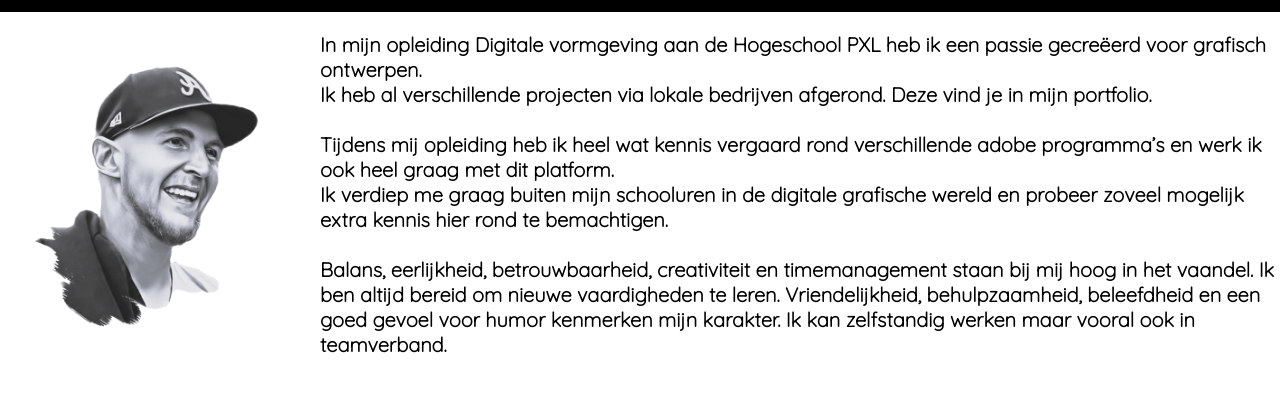
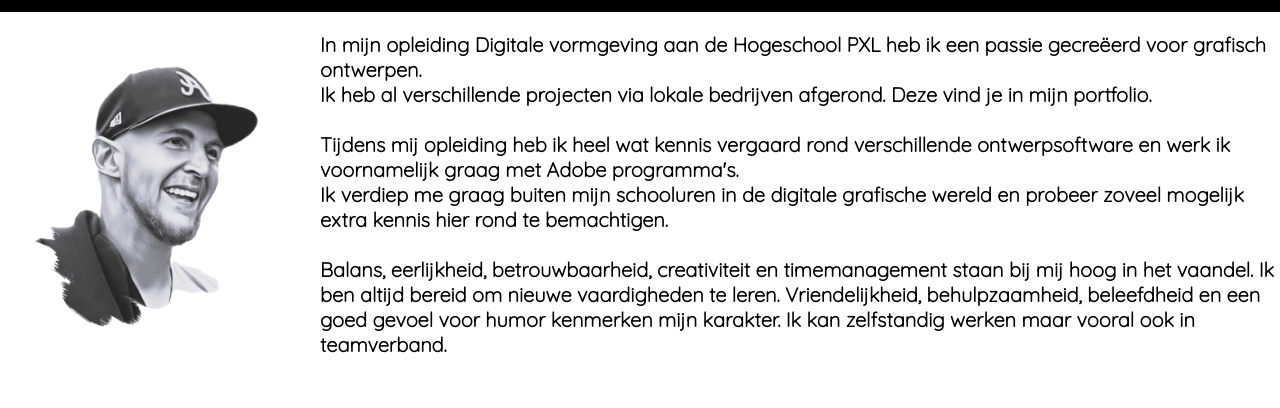
Before and after one commit to WeslyVandeParrePXL/Portfolio-WPL2, a plain HTML site: page index.html in a window 1280 px wide. Shown: the part 159-567 px from the top of the page. Drawn offline with Linux system fonts and the light colour scheme.

Commit message:
commit 15/05

```diff
--- a/index.html
+++ b/index.html
@@ -36,7 +36,7 @@
     <p> In mijn opleiding Digitale vormgeving aan de Hogeschool PXL heb ik een passie gecreëerd voor grafisch ontwerpen.<br>
         Ik heb al verschillende projecten via lokale bedrijven afgerond. Deze vind je in mijn portfolio.<br><br> Tijdens
         mij opleiding heb ik heel wat
-        kennis vergaard rond verschillende adobe programma’s en werk ik ook heel graag met dit platform.<br>
+        kennis vergaard rond verschillende ontwerpsoftware en werk ik voornamelijk graag met Adobe programma's.<br>
         Ik verdiep me graag buiten mijn schooluren in de digitale grafische wereld en probeer zoveel mogelijk extra
         kennis hier rond
         te bemachtigen.<br><br>
--- a/script.js
+++ b/script.js
@@ -9,6 +9,7 @@ function showProject() {
     if (selectedProject) {
         selectedProject.style.display = 'block';
     }
+
 }
 
 showProject();
--- a/style.css
+++ b/style.css
@@ -68,23 +68,27 @@ p {
 .image-gallery {
     display: flex;
     flex-wrap: wrap;
+
 }
 
 .gallery-item {
     flex: 0 0 25%;
     padding: 10px;
     box-sizing: border-box;
+
 }
 
 .gallery-item img {
     width: 100%;
     height: 300px;
     cursor: pointer;
+
 }
 
 .gallery-item video {
     width: 100%;
     height: 300px;
+
 }
 
 .gallery-item iframe {
```
